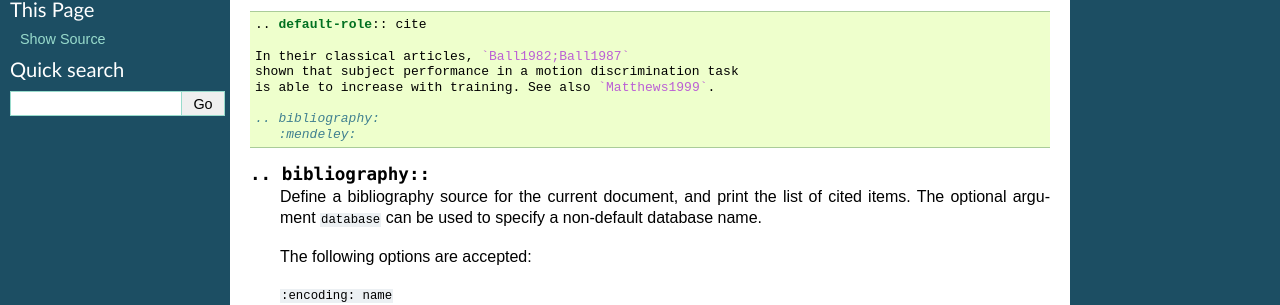
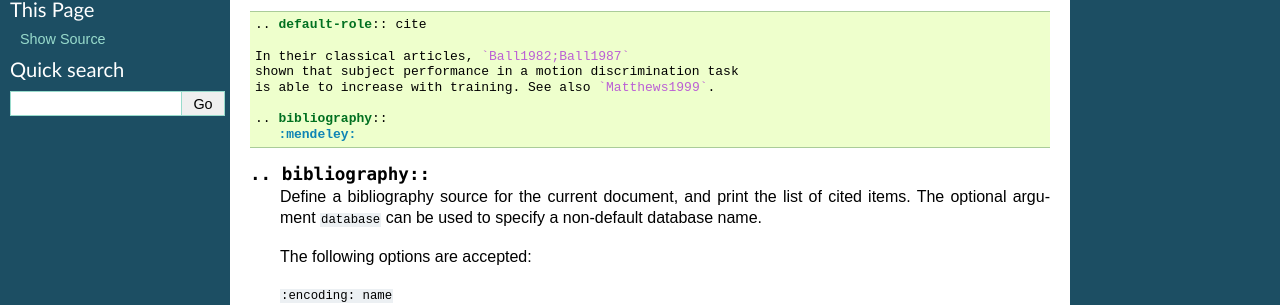
Before and after one commit to etlapale/bibgen, a Sphinx documentation site: the page built from doc/source/rest.rst, in a window 1280 px wide. Shown: the part 236-541 px from the top of the page. Built offline with Sphinx 7.4.7, drawn with Linux system fonts in a browser that asks for light colours; some of the changed lines change nothing that is shown.

Commit message:
Fixing example.

```diff
--- a/doc/source/rest.rst
+++ b/doc/source/rest.rst
@@ -18,7 +18,7 @@ A typical document might look like:
    shown that subject performance in a motion discrimination task
    is able to increase with training. See also `Matthews1999`.
 
-   .. bibliography:
+   .. bibliography::
       :mendeley:
 
 .. rst:directive:: bibliography
```
